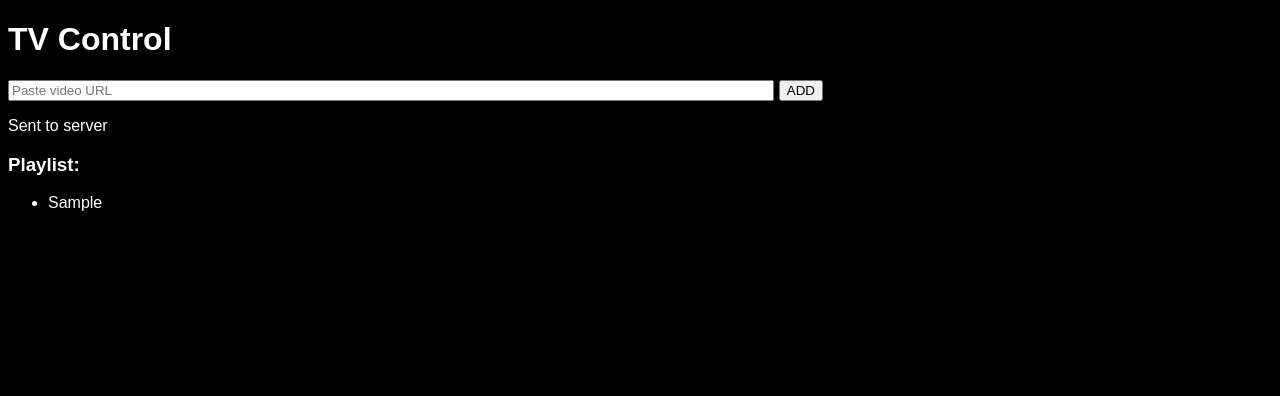
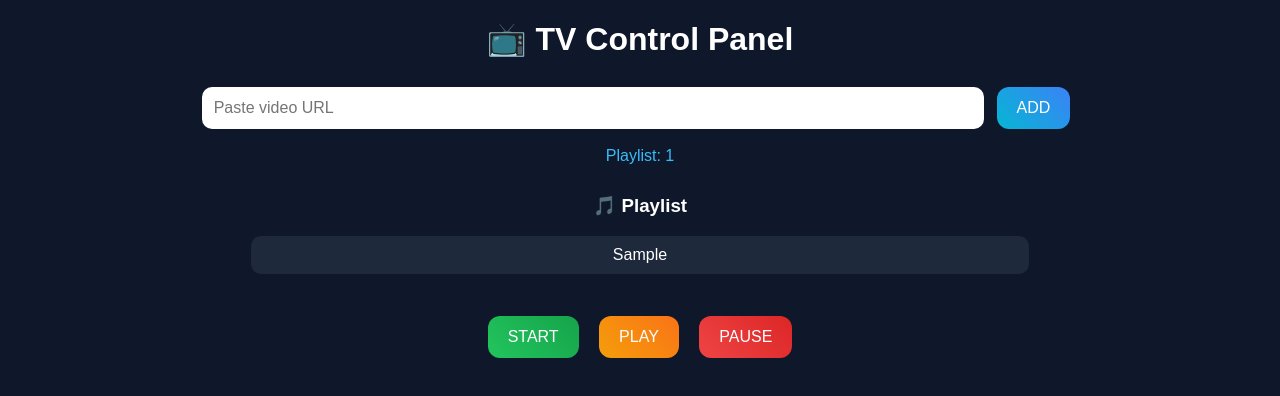
Before and after one commit to ameya3006/tv-control, a website: page public/control.html in a window 1280 px wide. Both pictures are taken after typing "Sample" into the empty fields and a click on the button "ADD". Drawn offline with Linux system fonts and the light colour scheme; no server answers.

Commit message:
Update control.html

```diff
--- a/public/control.html
+++ b/public/control.html
@@ -1,29 +1,100 @@
 <!DOCTYPE html>
 <html>
-<body style="background:black;color:white;font-family:sans-serif">
+<body style="background:#0f172a;color:white;font-family:sans-serif;text-align:center">
 
-<h1>TV Control</h1>
+<h1 style="margin-top:20px;">📺 TV Control Panel</h1>
 
-<input id="url" placeholder="Paste video URL" style="width:60%">
-<button onclick="add()">ADD</button>
+<input id="url" placeholder="Paste video URL"
+style="
+width:60%;
+padding:12px;
+border-radius:10px;
+border:none;
+outline:none;
+font-size:16px;
+">
 
-<p id="status"></p>
+<button onclick="add()" class="btn add">ADD</button>
 
-<h3>Playlist:</h3>
-<ul id="list"></ul>
+<p id="status" style="margin-top:10px;color:#38bdf8;"></p>
+
+<h3 style="margin-top:30px;">🎵 Playlist</h3>
+<ul id="list" style="list-style:none;padding:0;"></ul>
+
+<br>
+
+<button onclick="start()" class="btn start">START</button>
+<button onclick="play()" class="btn play">PLAY</button>
+<button onclick="pause()" class="btn pause">PAUSE</button>
+
+<style>
+.btn {
+  padding:12px 20px;
+  margin:8px;
+  border:none;
+  border-radius:12px;
+  font-size:16px;
+  cursor:pointer;
+  transition:0.3s;
+  color:white;
+}
+
+/* ADD */
+.add {
+  background:linear-gradient(45deg,#06b6d4,#3b82f6);
+}
+.add:hover {
+  transform:scale(1.05);
+}
+
+/* START */
+.start {
+  background:linear-gradient(45deg,#22c55e,#16a34a);
+}
+.start:hover {
+  transform:scale(1.05);
+}
+
+/* PLAY */
+.play {
+  background:linear-gradient(45deg,#f59e0b,#f97316);
+}
+.play:hover {
+  transform:scale(1.05);
+}
+
+/* PAUSE */
+.pause {
+  background:linear-gradient(45deg,#ef4444,#dc2626);
+}
+.pause:hover {
+  transform:scale(1.05);
+}
+
+/* Playlist items */
+li {
+  background:#1e293b;
+  margin:8px auto;
+  padding:10px;
+  width:60%;
+  border-radius:10px;
+  cursor:pointer;
+  transition:0.3s;
+}
+li:hover {
+  background:#334155;
+}
+</style>
 
 <script>
 const API = "";
 
-// 👉 DEBUG log function
 function log(msg) {
   document.getElementById("status").innerText = msg;
-  console.log(msg);
 }
 
 let playlist = [];
 
-// 👉 ADD FUNCTION (WITH DEBUG)
 function add() {
   log("ADD clicked");
 
@@ -35,40 +106,49 @@ function add() {
     return;
   }
 
-  log("URL = " + url);
-
-  // 👉 push in array
   playlist.push(url);
-
-  log("Added to playlist array");
-
   render();
 
-  // 👉 send to server
   fetch(API + "/set", {
     method: "POST",
     headers: {"Content-Type":"application/json"},
     body: JSON.stringify({ url })
-  })
-  .then(() => log("Sent to server"))
-  .catch(err => log("Server error: " + err));
+  });
 
   input.value = "";
 }
 
-// 👉 RENDER FUNCTION
 function render() {
   const ul = document.getElementById("list");
   ul.innerHTML = "";
 
-  playlist.forEach((item, i) => {
+  playlist.forEach((item) => {
     const li = document.createElement("li");
     li.innerText = item;
+
+    li.onclick = () => {
+      fetch(API + "/set", {
+        method: "POST",
+        headers: {"Content-Type":"application/json"},
+        body: JSON.stringify({ url: item })
+      });
+    };
 
     ul.appendChild(li);
   });
 
-  log("Playlist rendered: " + playlist.length);
+  log("Playlist: " + playlist.length);
+}
+
+// controls
+function start() {
+  fetch(API + "/start", { method: "POST" });
+}
+function play() {
+  fetch(API + "/resume", { method: "POST" });
+}
+function pause() {
+  fetch(API + "/pause", { method: "POST" });
 }
 </script>
 
```
